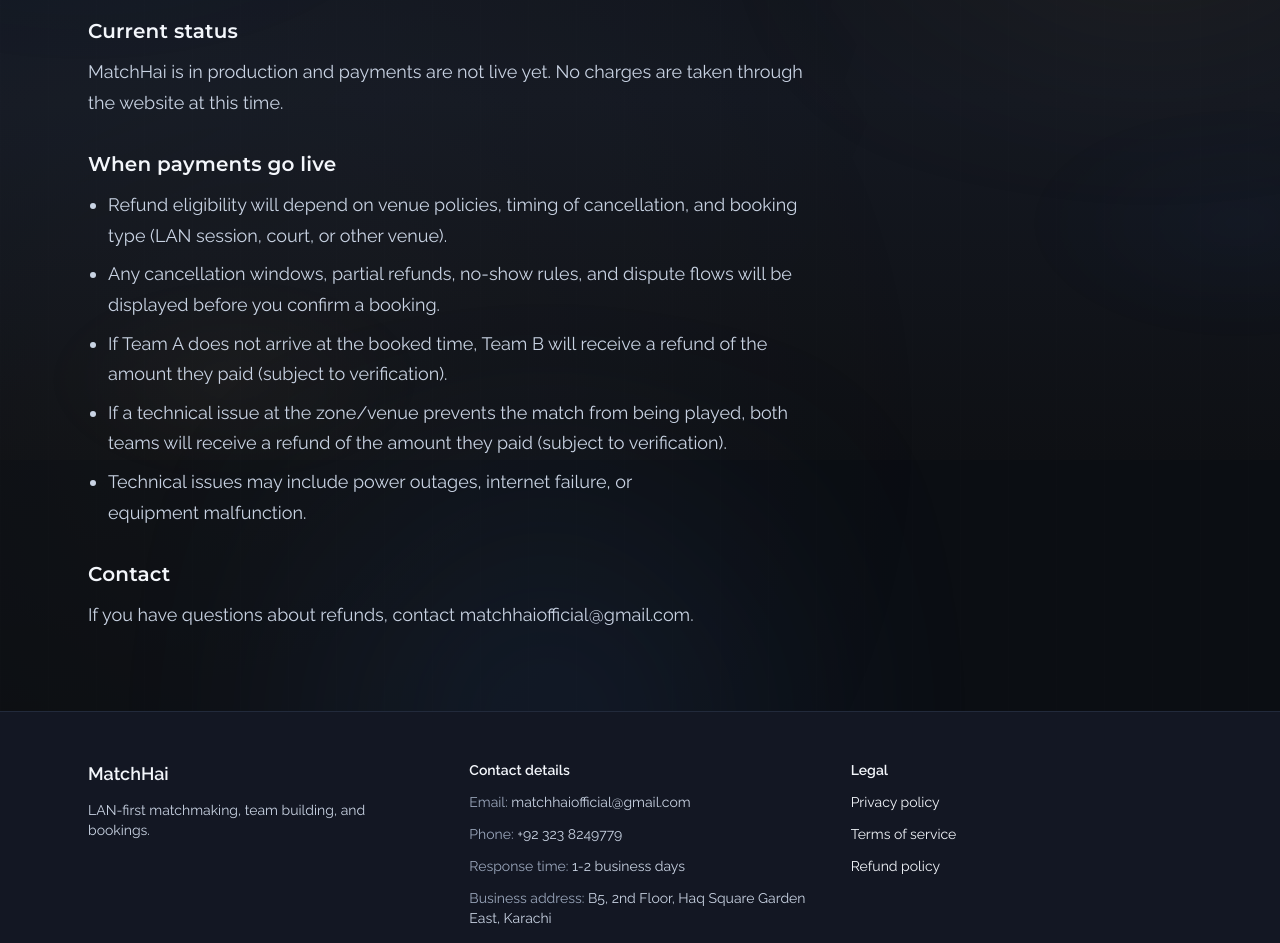
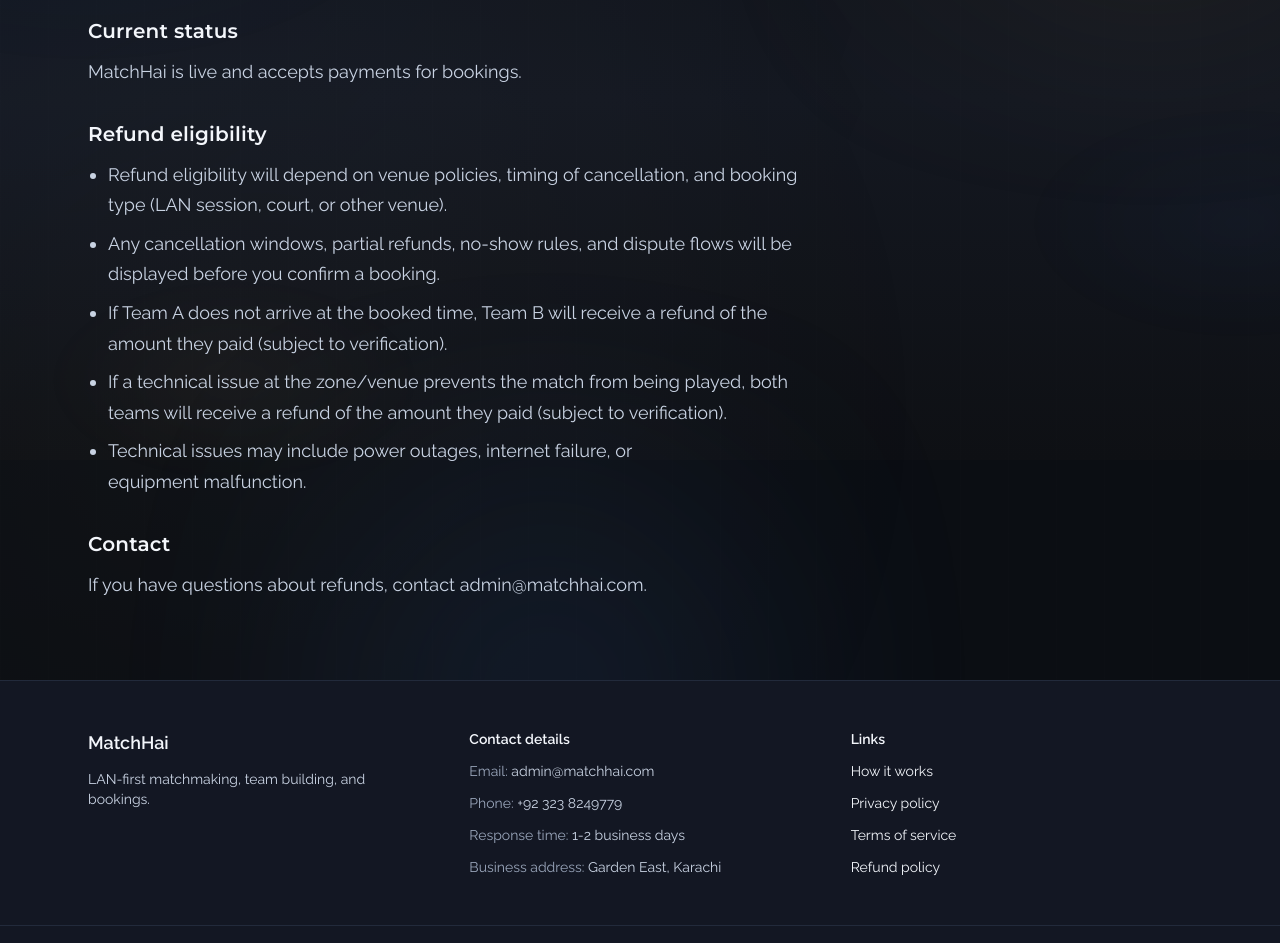
Before and after one commit to Ovais-to/Matchhai_Website, a Next.js app: page /refund in a window 1280 px wide. Shown: the part 340-1283 px from the top of the page. Built offline with nearby package versions, Linux system fonts and the light colour scheme; no server answers.

Commit message:
Update site copy and how-it-works page

```diff
--- /dev/null
+++ b/app/how-it-works/page.tsx
@@ -0,0 +1,64 @@
+import type { Metadata } from "next";
+import { Reveal } from "@/components/ui/Reveal";
+import { NeonBackdrop } from "@/components/NeonBackdrop";
+import { StatusBadge } from "@/components/ui/StatusBadge";
+import { Button } from "@/components/ui/Button";
+import { copy } from "@/lib/copy";
+
+export const metadata: Metadata = {
+  title: `${copy.site.name} — ${copy.howItWorks.title}`,
+  description: copy.howItWorks.intro
+};
+
+export default function HowItWorksPage() {
+  return (
+    <section className="section relative overflow-hidden">
+      <NeonBackdrop />
+      <div className="container">
+        <Reveal className="space-y-10">
+          <h1 className="page-title" data-reveal>
+            {copy.howItWorks.title}
+          </h1>
+          <div className="space-y-3" data-reveal>
+            <p className="section-lede">{copy.howItWorks.intro}</p>
+          </div>
+
+          <ol className="space-y-4 md:space-y-5">
+            {copy.howItWorks.steps.map((step, index) => (
+              <li
+                key={step.title}
+                className="group surface-card px-5 py-4 sm:px-7 sm:py-6"
+                data-card
+                data-reveal
+              >
+                <div className="pointer-events-none absolute inset-0 opacity-0 transition duration-300 group-hover:opacity-100">
+                  <div className="absolute -right-24 -top-20 h-40 w-40 rounded-full bg-brand-primary/10 blur-[90px]" />
+                </div>
+                <div className="flex flex-wrap items-start justify-between gap-3">
+                  <div>
+                    <p className="section-kicker sm:text-sm sm:tracking-[0.2em]">
+                      Step {String(index + 1).padStart(2, "0")}
+                    </p>
+                    <h2 className="mt-2 text-xl font-semibold text-text-primary">
+                      {step.title}
+                    </h2>
+                  </div>
+                  <StatusBadge status={step.status} />
+                </div>
+                <p className="mt-3 text-sm text-text-secondary">
+                  {step.description}
+                </p>
+              </li>
+            ))}
+          </ol>
+
+          <div data-reveal>
+            <Button href={copy.howItWorks.cta.href}>
+              {copy.howItWorks.cta.label}
+            </Button>
+          </div>
+        </Reveal>
+      </div>
+    </section>
+  );
+}
--- a/components/layout/Footer.tsx
+++ b/components/layout/Footer.tsx
@@ -35,6 +35,9 @@ export const Footer = () => {
           <p className="text-sm font-semibold text-text-primary">
             {copy.footer.linksTitle}
           </p>
+          <Link href={routes.howItWorks} className="block hover:text-text-primary">
+            How it works
+          </Link>
           <Link href={routes.privacy} className="block hover:text-text-primary">
             {copy.legal.privacy.title}
           </Link>
--- a/lib/copy.ts
+++ b/lib/copy.ts
@@ -12,7 +12,7 @@ export const copy = {
   site: {
     name: "MatchHai",
     legalName: "MatchHai",
-    location: "B5, 2nd Floor, Haq Square Garden East, Karachi",
+    location: "Garden East, Karachi",
     description:
       "MatchHai is a Pakistan-first esports matchmaking platform for esports, LAN gaming (PC + console), and sports bookings.",
     defaultMeta: {
@@ -34,7 +34,7 @@ export const copy = {
     skipToContent: "Skip to content",
     links: [
       { label: "Home", href: routes.home },
-      { label: "How it works", href: `${routes.home}#how-it-works` },
+      { label: "How it works", href: routes.howItWorks },
       { label: "Games", href: `${routes.home}#games` },
       { label: "Zones", href: `${routes.home}#audience` },
       { label: "Trust", href: `${routes.home}#trust` },
@@ -114,7 +114,7 @@ export const copy = {
   },
   home: {
     whatIs: {
-      title: "What is MatchHai'",
+      title: "What is MatchHai",
       description:
         "MatchHai brings matchmaking, team management, and venue booking into a single flow for esports and sports communities in Pakistan.",
       pillars: [
@@ -218,7 +218,7 @@ export const copy = {
       ]
     },
     ctaStrip: {
-    title: "Ready to play or list your zone or court'",
+    title: "Ready to play or list your zone or court",
       description:
         "Download the Android app today or join the iOS waitlist.",
       primaryCta: { label: "Download for Android", href: `${routes.home}#download` },
@@ -233,22 +233,26 @@ export const copy = {
       {
         title: "Onboard",
         description:
-          "Choose games, set your location, and link external platforms."
+          "Choose games, set your location, and link external platforms.",
+        status: "LIVE" as FeatureStatus
       },
       {
         title: "Matchrooms",
         description:
-          "Structured slots, roles, join requests, and private codes."
+          "Structured slots, roles, join requests, and private codes.",
+        status: "LIVE" as FeatureStatus
       },
       {
         title: "Booking intents",
         description:
-          "Draft -> approvals -> payment -> confirmed."
+          "Draft -> approvals -> payment -> confirmed.",
+        status: "LIVE" as FeatureStatus
       },
       {
         title: "Skill fairness",
         description:
-          "Bands + ELO ratings (0-100) to help balance teams."
+          "Bands + ELO ratings (0-100) to help balance teams.",
+        status: "LIVE" as FeatureStatus
       }
     ],
     cta: { label: "Get the app", href: `${routes.home}#download` }
@@ -449,22 +453,22 @@ export const copy = {
     },
     items: [
       {
-        question: "Is MatchHai live'",
+        question: "Is MatchHai live",
         answer:
           "MatchHai is live. Matchrooms, teams, LAN gaming, and bookings are available."
       },
       {
-        question: "Do I need to be verified to join'",
+        question: "Do I need to be verified to join",
         answer:
           "Verification workflows are available. You can join matchrooms with approved access."
       },
       {
-        question: "Which games are supported'",
+        question: "Which games are supported",
         answer:
           "CS2, FC 26, and Tekken 8 are supported. Physical sports are on the roadmap."
       },
       {
-        question: "Can zone or court owners list their venue'",
+        question: "Can zone or court owners list their venue",
         answer:
           "Yes. Submit a zone interest form and our team will reach out for onboarding."
       }
@@ -476,10 +480,10 @@ export const copy = {
         "For partnerships, onboarding, and support, contact us through the form below. We respond within 1-2 business days.",
       detailsTitle: "Contact details",
       details: [
-      { label: "Email", value: "matchhaiofficial@gmail.com" },
+        { label: "Email", value: "admin@matchhai.com" },
         { label: "Phone", value: "+92 323 8249779" },
         { label: "Response time", value: "1-2 business days" },
-      { label: "Business address", value: "B5, 2nd Floor, Haq Square Garden East, Karachi" }
+        { label: "Business address", value: "Garden East, Karachi" }
       ]
     },
   legal: {
@@ -546,7 +550,7 @@ export const copy = {
         {
           title: "Contact",
           paragraphs: [
-            "If you have questions about privacy, contact us at matchhaiofficial@gmail.com."
+            "If you have questions about privacy, contact us at admin@matchhai.com."
           ]
         }
       ]
@@ -588,7 +592,7 @@ export const copy = {
         {
           title: "Bookings and payments",
           paragraphs: [
-            "Booking flows and payments are not live yet. When enabled, additional terms (including pricing, cancellations, and refunds) may apply and will be shown at the time of booking."
+            "Booking flows and payments are live. Additional terms (including pricing, cancellations, and refunds) are shown at the time of booking."
           ]
         },
         {
@@ -618,7 +622,7 @@ export const copy = {
         {
           title: "Governing law",
           paragraphs: [
-            "These Terms are governed by the laws of Pakistan. For questions, contact matchhaiofficial@gmail.com."
+            "These Terms are governed by the laws of Pakistan. For questions, contact admin@matchhai.com."
           ]
         }
       ]
@@ -626,17 +630,17 @@ export const copy = {
     refund: {
       title: "Refund policy",
       intro:
-        "Refund and cancellation policies will be shared at the time of booking.",
+        "Refund and cancellation policies are shown at the time of booking.",
       lastUpdated: "January 26, 2026",
       sections: [
         {
           title: "Current status",
           paragraphs: [
-            "MatchHai is in production and payments are not live yet. No charges are taken through the website at this time."
+            "MatchHai is live and accepts payments for bookings."
           ]
         },
         {
-          title: "When payments go live",
+          title: "Refund eligibility",
           bullets: [
             "Refund eligibility will depend on venue policies, timing of cancellation, and booking type (LAN session, court, or other venue).",
             "Any cancellation windows, partial refunds, no-show rules, and dispute flows will be displayed before you confirm a booking.",
@@ -648,7 +652,7 @@ export const copy = {
       {
         title: "Contact",
         paragraphs: [
-            "If you have questions about refunds, contact matchhaiofficial@gmail.com."
+            "If you have questions about refunds, contact admin@matchhai.com."
         ]
       }
       ]
@@ -656,7 +660,7 @@ export const copy = {
   },
   footer: {
     tagline: "LAN-first matchmaking, team building, and bookings.",
-    linksTitle: "Legal",
+    linksTitle: "Links",
     legal: "(c) 2025 MatchHai. All rights reserved.",
     disclaimer: ""
   },
--- a/lib/routes.ts
+++ b/lib/routes.ts
@@ -1,5 +1,6 @@
 export const routes = {
   home: "/",
+  howItWorks: "/how-it-works",
   privacy: "/privacy",
   terms: "/terms",
   refund: "/refund"
```
Also changed, not shown: 1 other file (tests, documents, lock files or other folders). Lines whose indentation alone changed are shown as unchanged.
